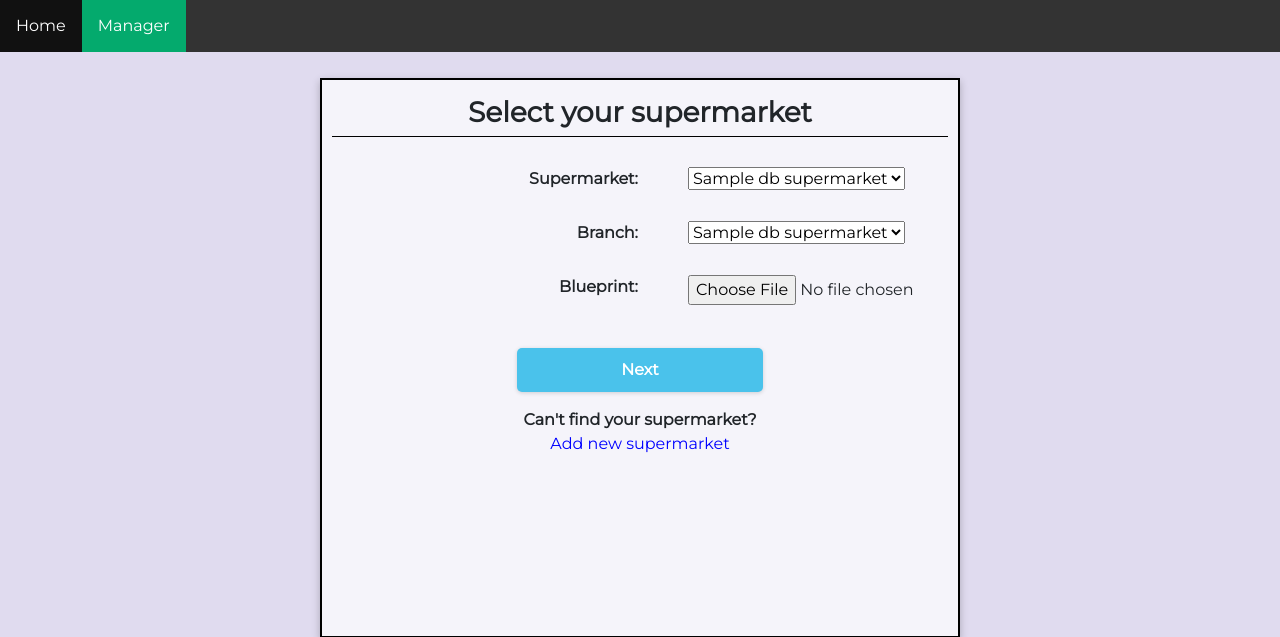
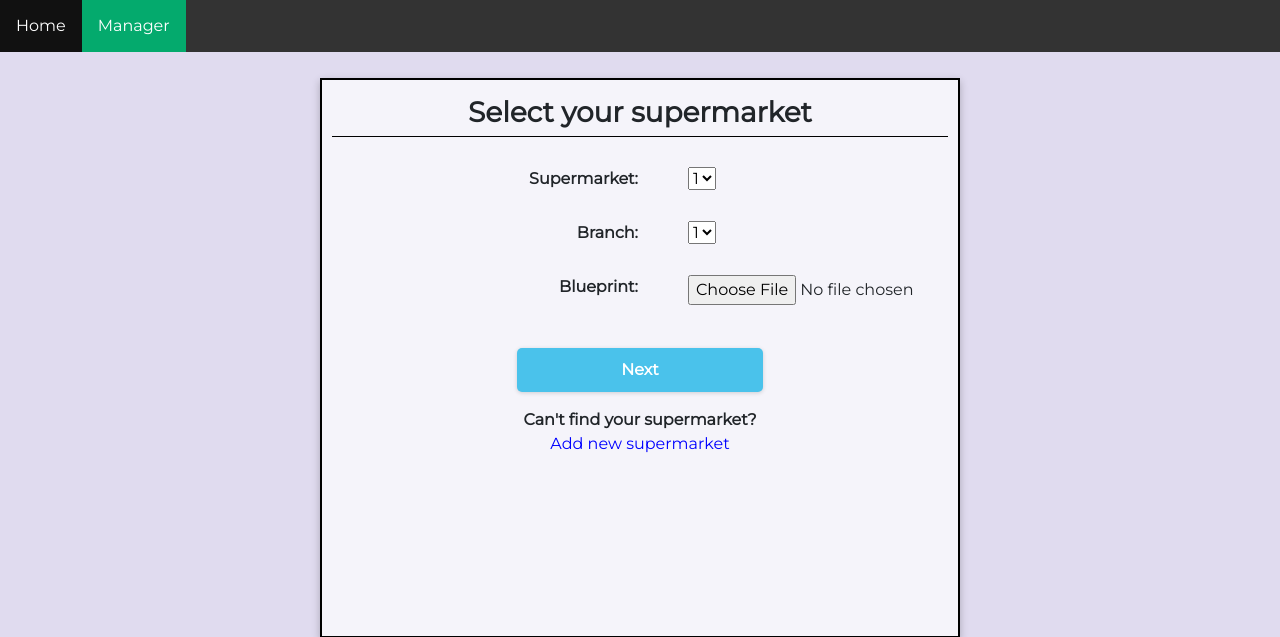
Before and after one commit to shawnlp8/CSC3004-Cloud, a Flask app: template Flask/templates/Manager.html in a window 1280 px wide. Shown: the top 637 px of the page. Run offline with Flask 2, Linux system fonts and the light colour scheme; the template is opened without the code that fills it: most values are stand-ins (such as "Sample title", 1, 10 or a date in 2020); some libraries are stand-ins or nearby versions.

Commit message:
minor changes

```diff
--- a/Flask/app.py
+++ b/Flask/app.py
@@ -19,7 +19,12 @@ def index():
 @app.route('/Manager')
 def manager():
     db_Supermarket = getSupermarketHelper()
-    return render_template('Manager.html', db_Supermarket=db_Supermarket)
+
+    #supermarketName = request.form.get("sName")
+    #db_Branch = getBranchAJAX(supermarketName)
+    db_Branch = getBranchAJAX()
+
+    return render_template('Manager.html', db_Supermarket=db_Supermarket, db_Branch = db_Branch)
 
 @app.route('/Specifications')
 def specifications():
@@ -37,9 +42,9 @@ def searchItem():
 @app.route('/insertSupermarket', methods = ["POST"])
 def insertSupermarket():
     if (request.method == "POST"):
-        supermarketName = request.form.get("supermarketName")
-        supermarketBranch = request.form.get("supermarketBranch")
-        supermarketAddress = request.form.get("supermarketAddress")
+        supermarketName = request.form.get("sName")
+        supermarketBranch = request.form.get("bName")
+        supermarketAddress = request.form.get("sAddress")
         insertSupermarketHelper(supermarketName, supermarketBranch, supermarketAddress)
     return "Insert Successful!"
 
@@ -75,7 +80,19 @@ def searchItemHelper(item):
 def getSupermarketHelper():
     connection = sqlite3.connect('../database/database.db')
     cursor = connection.cursor()
-    sqlStatement = "SELECT * FROM Supermarket"
+    sqlStatement = "SELECT DISTINCT name FROM Supermarket"
+    cursor.execute(sqlStatement)
+    record = cursor.fetchall()
+    if not (cursor.rowcount == 0):
+        return record
+    else:
+        return "Cannot retrieve supermarket data, please try again!"
+
+def getBranchAJAX():
+    connection = sqlite3.connect('../database/database.db')
+    cursor = connection.cursor()
+    #sqlStatement = "SELECT branch FROM Supermarket WHERE name='"+ supermarket +"'"
+    sqlStatement = "SELECT branch FROM Supermarket"
     cursor.execute(sqlStatement)
     record = cursor.fetchall()
     if not (cursor.rowcount == 0):
@@ -87,7 +104,7 @@ def getSupermarketHelper():
 def insertSupermarketHelper(supermarketName, supermarketBranch, supermarketAddress):
     connection = sqlite3.connect('../database/database.db')
     cursor = connection.cursor()
-    sqlStatementSupermarket = "INSERT INTO Supermarket (name,branch,address) VALUES (" + str(supermarketName) + ", " + str(supermarketBranch) + ", " + str(supermarketAddress) + ")"
+    sqlStatementSupermarket = "INSERT INTO Supermarket (name,branch,address) VALUES('"+ supermarketName +"', '"+ supermarketBranch +"', '"+ supermarketAddress +"')"
     cursor.execute(sqlStatementSupermarket)
     connection.commit()
     connection.close()
--- a/Flask/static/css/styles.css
+++ b/Flask/static/css/styles.css
@@ -183,10 +183,15 @@ h3{
     display: grid;
     grid-template-columns: auto auto auto auto auto auto;
     border: 2px solid black;
+    /*
+    background-image: url('cock.png');
+    background-repeat: no-repeat;
+    background-size: 100% 100%;
+    */
 }
 
 .inner > div{
-    background-color: rgba(255, 255, 255, 0.8);
+    background-color: rgba(255, 255, 255, 0.3);
     border: 1px solid black;
     text-align: center;
     padding: 40%;
--- a/Flask/templates/Manager.html
+++ b/Flask/templates/Manager.html
@@ -1,5 +1,6 @@
 <!DOCTYPE html>
 <html>
+  <head>
     <meta charset="utf-8">
     <meta name="viewport" content="width=device-width, initial-scale=1, shrink-to-fit=no">
     <meta name="description" content="">
@@ -32,9 +33,9 @@
             <tr>
               <td>Supermarket:</td>
               <td>
-                <select id="supermarket" name="sName" style="align-items:center">
+                <select id="supermarket" name="sName">
                 {% for i in db_Supermarket %}
-                  <option value={{i[1]}}>{{i[1]}}</option>
+                  <option value={{i[0]}}>{{i[0]}}</option>
                 {% endfor %}
                 </select>
               </td>
@@ -45,8 +46,8 @@
               </td>
               <td>
                 <select name="bName" id="branch">
-                  {% for i in db_Supermarket %}
-                    <option value={{i[2]}}>{{i[2]}}</option>
+                  {% for i in db_Branch %}
+                    <option value={{i[0]}}>{{i[0]}}</option>
                   {% endfor %}
                 </select>
               </td>
@@ -71,5 +72,6 @@
     </div>
 
 
+
   </body>
 </html>
```
Also changed, not shown: Flask/static/css/cock.png (added), database/database.db.
